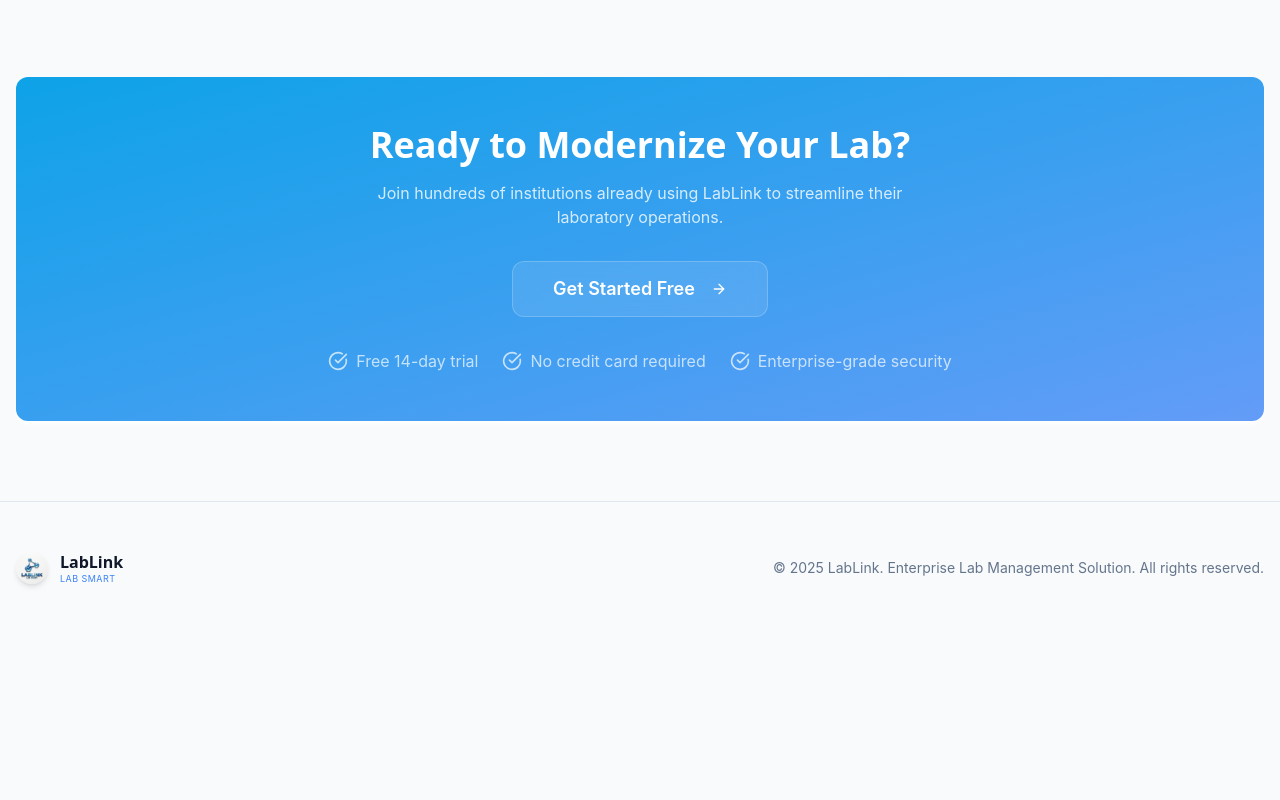
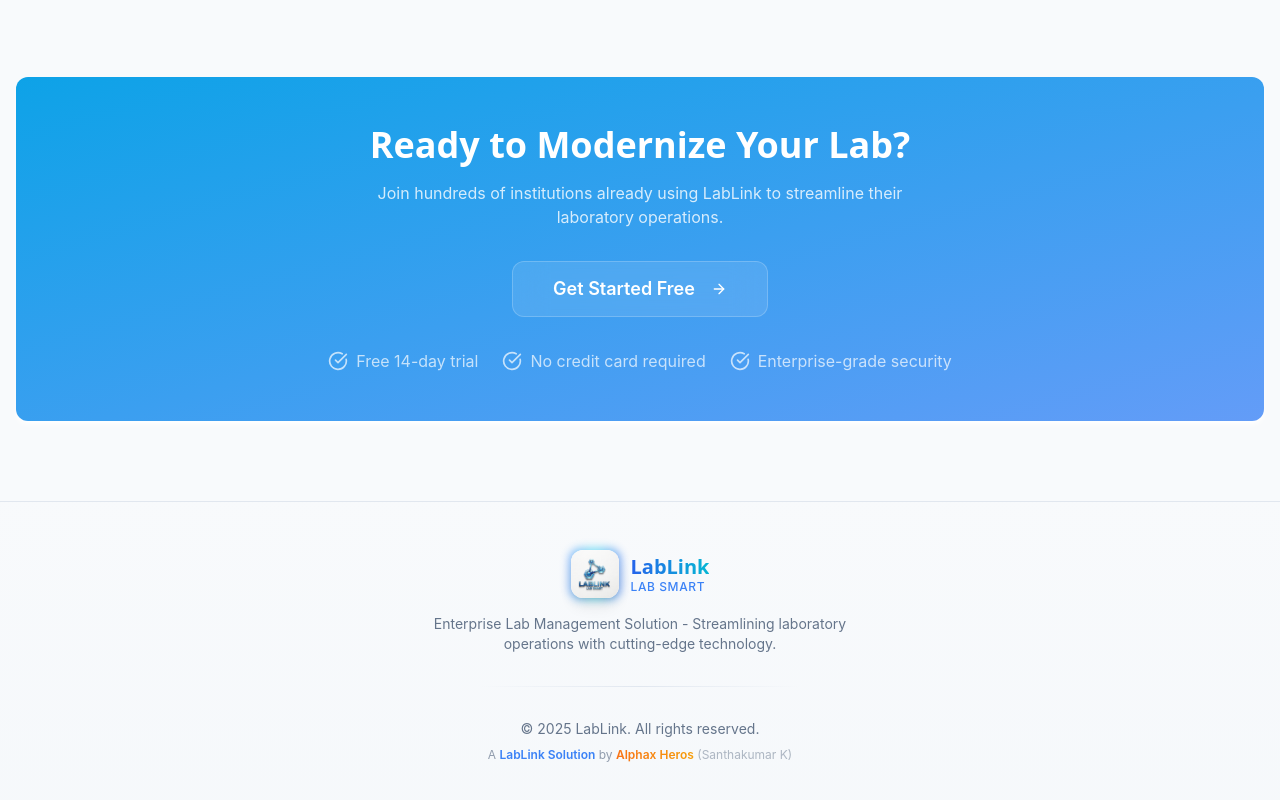
Before and after one commit to karthikk20234119-cmd/LabLink_Inventory_System, a React (Vite) app: page / in a window 1280 px wide. Shown: the part 1920-2720 px from the top of the page. Before the commit the page ends 2554 px from the top, so only its background shows below. Built offline with nearby package versions, Linux system fonts and the light colour scheme; the HTML template or start-up script is replaced by a standard one.

Commit message:
Enhance footer with Alphax Heros credit and improved logo styling

```diff
--- a/src/pages/Auth.tsx
+++ b/src/pages/Auth.tsx
@@ -566,9 +566,16 @@ export default function Auth() {
             </div>
           </div>
 
-          <p className="text-sm text-secondary-foreground/50">
-            © 2025 LabLink. Enterprise Lab Management Solution.
-          </p>
+          <div className="space-y-2">
+            <p className="text-sm text-secondary-foreground/50">
+              © 2025 LabLink. Enterprise Lab Management Solution.
+            </p>
+            <p className="text-xs text-secondary-foreground/40">
+              A <span className="text-blue-400">LabLink Solution</span> by{" "}
+              <span className="text-orange-400">Alphax Heros</span>
+              <span className="text-secondary-foreground/30"> (Santhakumar K)</span>
+            </p>
+          </div>
         </div>
 
         {/* Right Panel - Auth Form */}
--- a/src/pages/Index.tsx
+++ b/src/pages/Index.tsx
@@ -61,17 +61,20 @@ export default function Index() {
       {/* Navigation */}
       <nav className="fixed top-0 z-50 w-full border-b border-border/50 bg-background/80 backdrop-blur-lg">
         <div className="container mx-auto flex h-16 items-center justify-between px-4">
-          <Link to="/" className="flex items-center gap-3">
-            <div className="flex h-10 w-10 items-center justify-center rounded-xl overflow-hidden shadow-lg shadow-blue-500/30">
+          <Link to="/" className="flex items-center gap-3 group">
+            <div className="relative">
+              <div className="absolute -inset-0.5 bg-gradient-to-r from-blue-500 via-cyan-400 to-blue-600 rounded-xl opacity-75 group-hover:opacity-100 blur-sm transition-opacity"></div>
+              <div className="relative flex h-10 w-10 items-center justify-center rounded-xl overflow-hidden bg-white">
                 <img
                   src="/lablink-logo.jpg"
                   alt="LabLink"
                   className="h-full w-full object-cover"
                 />
               </div>
+            </div>
             <div className="flex flex-col">
-              <span className="font-display text-xl font-bold">LabLink</span>
-              <span className="text-[10px] text-blue-500 -mt-1 tracking-wider">LAB SMART</span>
+              <span className="font-display text-xl font-bold bg-gradient-to-r from-blue-600 to-cyan-500 bg-clip-text text-transparent">LabLink</span>
+              <span className="text-[10px] text-blue-500 -mt-1 tracking-wider font-medium">LAB SMART</span>
             </div>
           </Link>
           <div className="flex items-center gap-4">
@@ -202,25 +205,46 @@ export default function Index() {
       </section>
 
       {/* Footer */}
-      <footer className="border-t border-border py-12">
+      <footer className="border-t border-border bg-gradient-to-b from-background to-muted/30 py-12">
         <div className="container mx-auto px-4">
-          <div className="flex flex-col items-center justify-between gap-6 md:flex-row">
+          <div className="flex flex-col items-center gap-8">
+            {/* Logo and Company Info */}
+            <div className="flex flex-col items-center gap-4">
               <div className="flex items-center gap-3">
-              <div className="flex h-8 w-8 items-center justify-center rounded-lg overflow-hidden shadow-md">
+                <div className="relative">
+                  <div className="absolute -inset-0.5 bg-gradient-to-r from-blue-500 via-cyan-400 to-blue-600 rounded-xl opacity-60 blur-sm"></div>
+                  <div className="relative flex h-12 w-12 items-center justify-center rounded-xl overflow-hidden bg-white shadow-lg">
                     <img
                       src="/lablink-logo.jpg"
                       alt="LabLink"
                       className="h-full w-full object-cover"
                     />
                   </div>
+                </div>
                 <div className="flex flex-col">
-                <span className="font-display font-bold">LabLink</span>
-                <span className="text-[9px] text-blue-500 -mt-0.5 tracking-wider">LAB SMART</span>
+                  <span className="font-display text-xl font-bold bg-gradient-to-r from-blue-600 to-cyan-500 bg-clip-text text-transparent">LabLink</span>
+                  <span className="text-xs text-blue-500 -mt-0.5 tracking-wider font-medium">LAB SMART</span>
                 </div>
               </div>
+              <p className="text-center text-sm text-muted-foreground max-w-md">
+                Enterprise Lab Management Solution - Streamlining laboratory operations with cutting-edge technology.
+              </p>
+            </div>
+
+            {/* Divider */}
+            <div className="w-full max-w-xs h-px bg-gradient-to-r from-transparent via-border to-transparent"></div>
+
+            {/* Copyright and Credits */}
+            <div className="flex flex-col items-center gap-2 text-center">
               <p className="text-sm text-muted-foreground">
-              © 2025 LabLink. Enterprise Lab Management Solution. All rights reserved.
+                © 2025 LabLink. All rights reserved.
               </p>
+              <p className="text-xs text-muted-foreground/70">
+                A <span className="font-semibold text-blue-500">LabLink Solution</span> by{" "}
+                <span className="font-semibold bg-gradient-to-r from-orange-500 to-amber-500 bg-clip-text text-transparent">Alphax Heros</span>
+                <span className="text-muted-foreground/50"> (Santhakumar K)</span>
+              </p>
+            </div>
           </div>
         </div>
       </footer>
```
Lines whose indentation alone changed are shown as unchanged.
